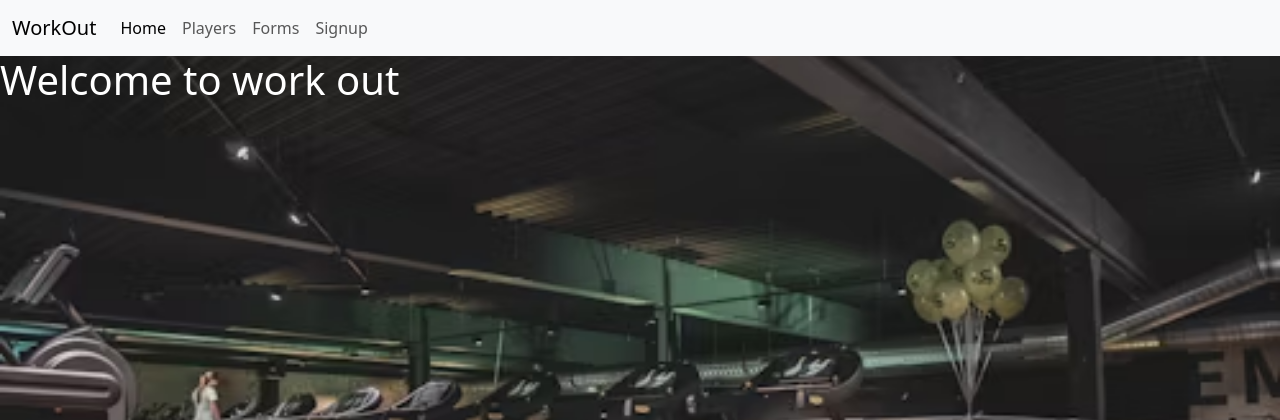
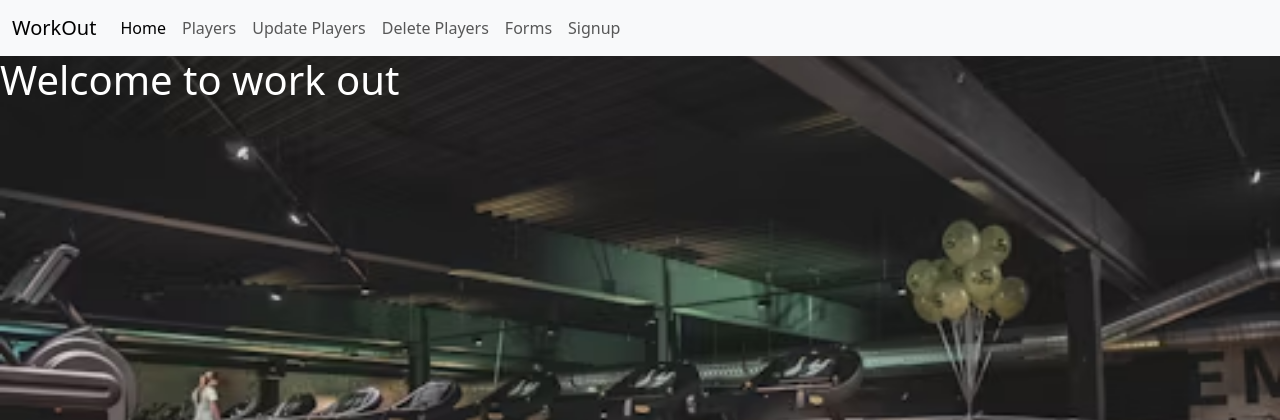
Before and after one commit to Faisalz2/BodyProject, a Django app: page / in a window 1280 px wide. Shown: the top 420 px of the page. Run offline with Django 4.2, Linux system fonts and the light colour scheme.

Commit message:
Update base.html

```diff
--- a/BodyProject/WorkOut/templates/base.html
+++ b/BodyProject/WorkOut/templates/base.html
@@ -30,7 +30,7 @@
 <body>
 <nav class="navbar navbar-expand-lg bg-body-tertiary">
   <div class="container-fluid">
-    <a class="navbar-brand" href="d">WorkOut</a>
+    <a class="navbar-brand" href="w">WorkOut</a>
     <button class="navbar-toggler" type="button" data-bs-toggle="collapse" data-bs-target="#navbarNav" aria-controls="navbarNav" aria-expanded="false" aria-label="Toggle navigation">
       <span class="navbar-toggler-icon"></span>
     </button>
@@ -41,6 +41,12 @@
         </li>
         <li class="nav-item">
           <a class="nav-link" href="{% url 'pl' %}">Players</a>
+        </li>
+        <li class="nav-item">
+          <a class="nav-link" href="{% url 'pl' %}"> Update Players</a>
+        </li>
+        <li class="nav-item">
+          <a class="nav-link" href="{% url 'pld' %}">Delete Players</a>
         </li>
         <li class="nav-item">
           <a class="nav-link" href="#">Forms</a>
```
